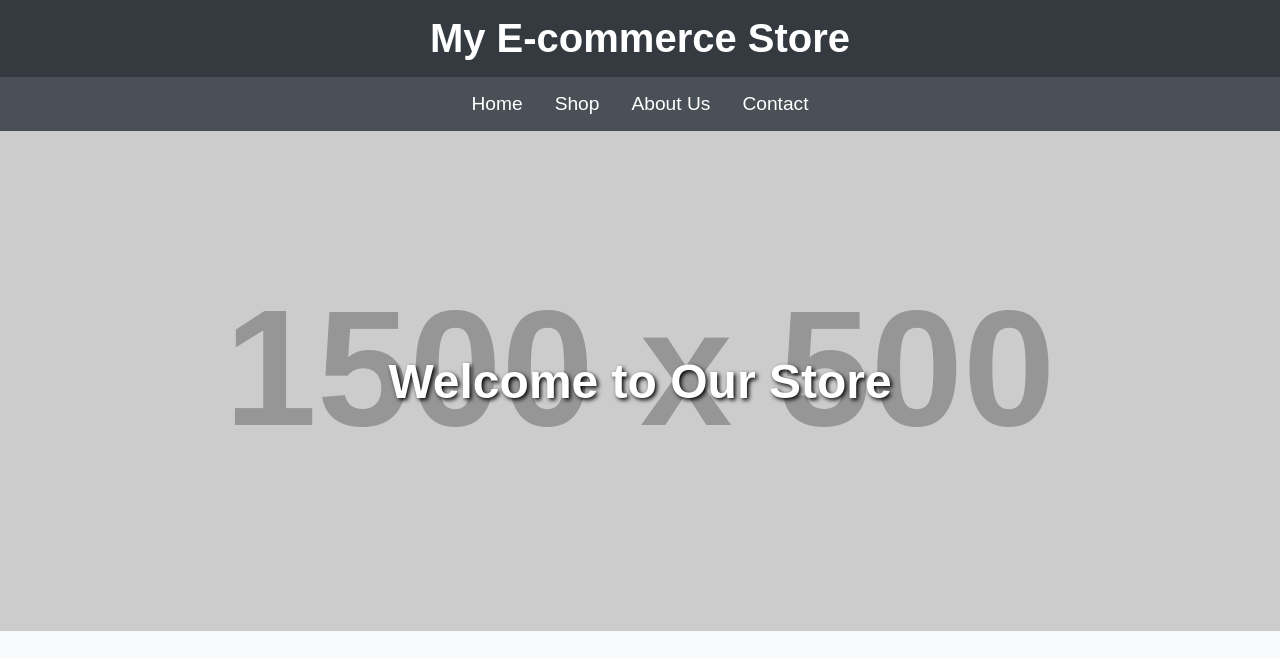
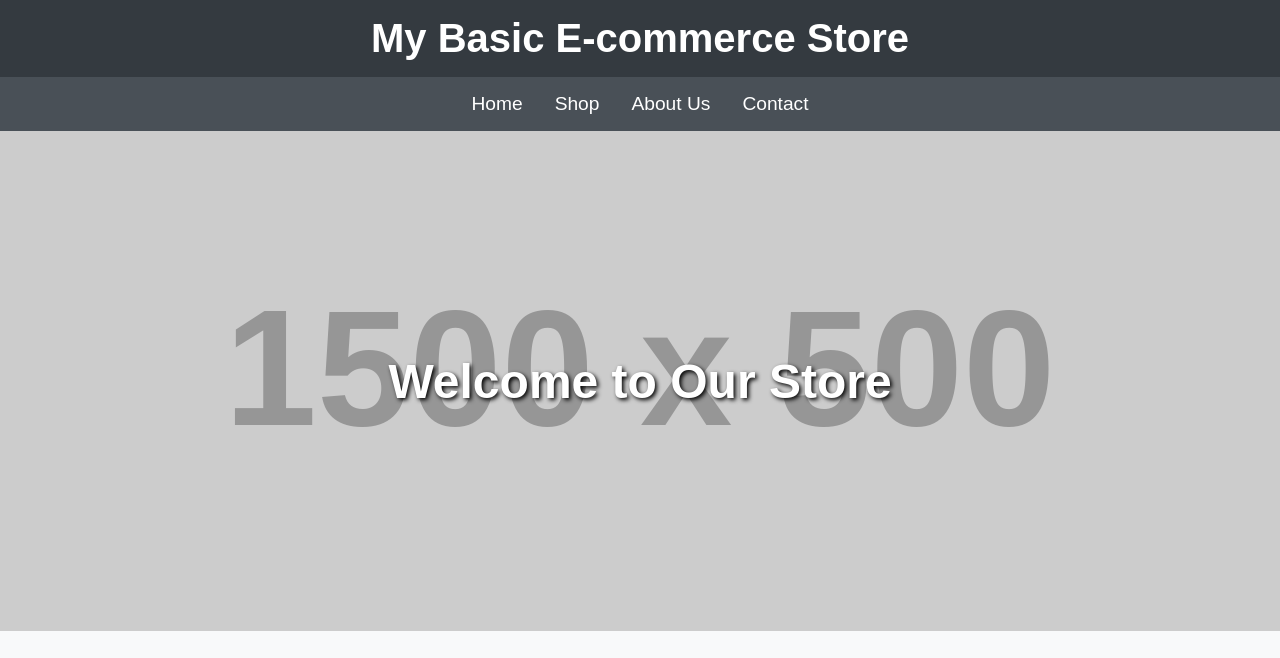
Before and after one commit to talha981/Basic, a plain HTML site: page Index.html in a window 1280 px wide. Shown: the top 658 px of the page. Drawn offline with Linux system fonts and the light colour scheme; placeholder pictures from the web are drawn by us.

Commit message:
Your descriptive commit message

```diff
--- a/Index.html
+++ b/Index.html
@@ -120,7 +120,7 @@
 
 <body>
     <header>
-        <h1>My E-commerce Store</h1>
+        <h1>My Basic E-commerce Store</h1>
     </header>
     <nav>
         <a href="#home">Home</a>
```
